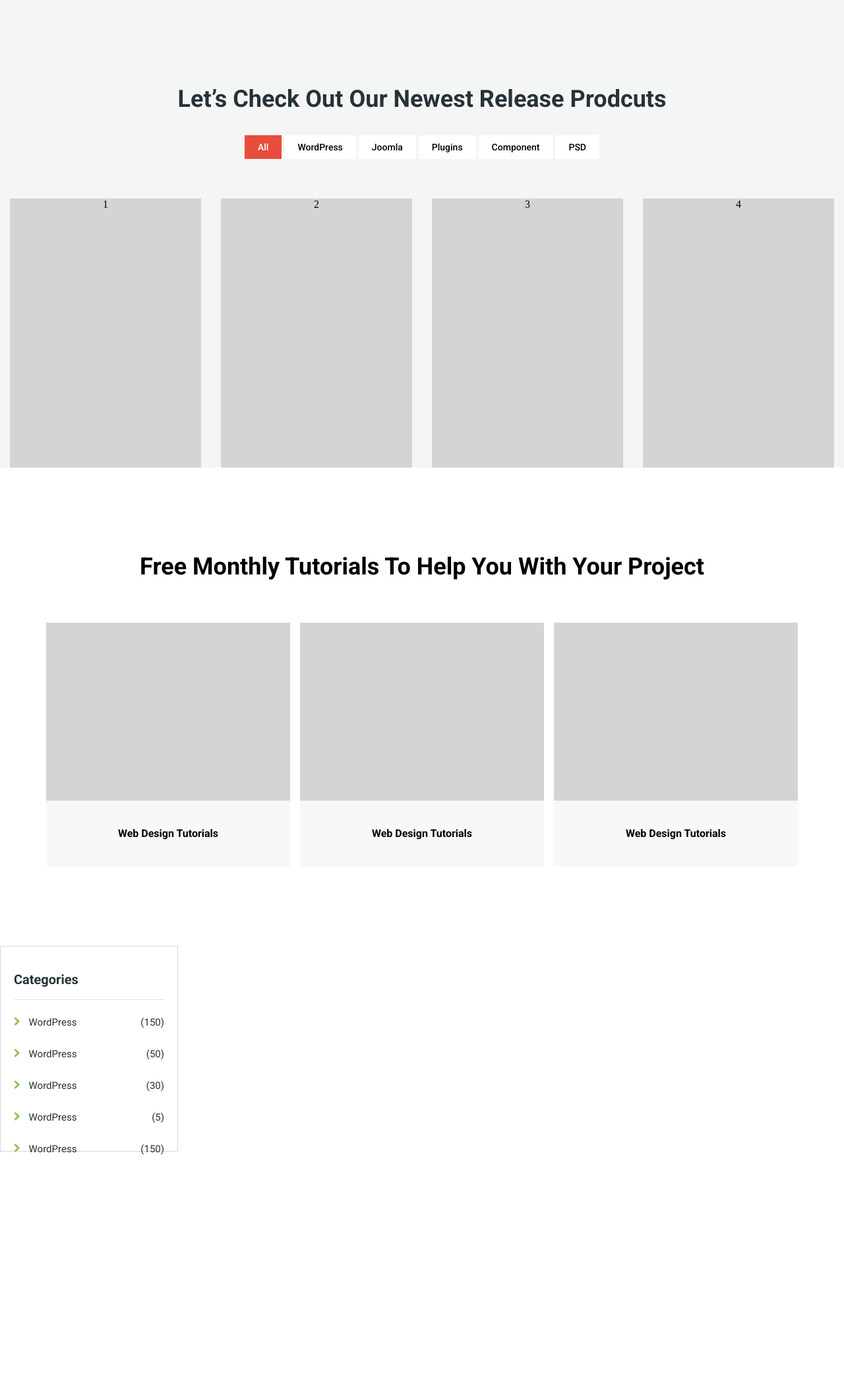
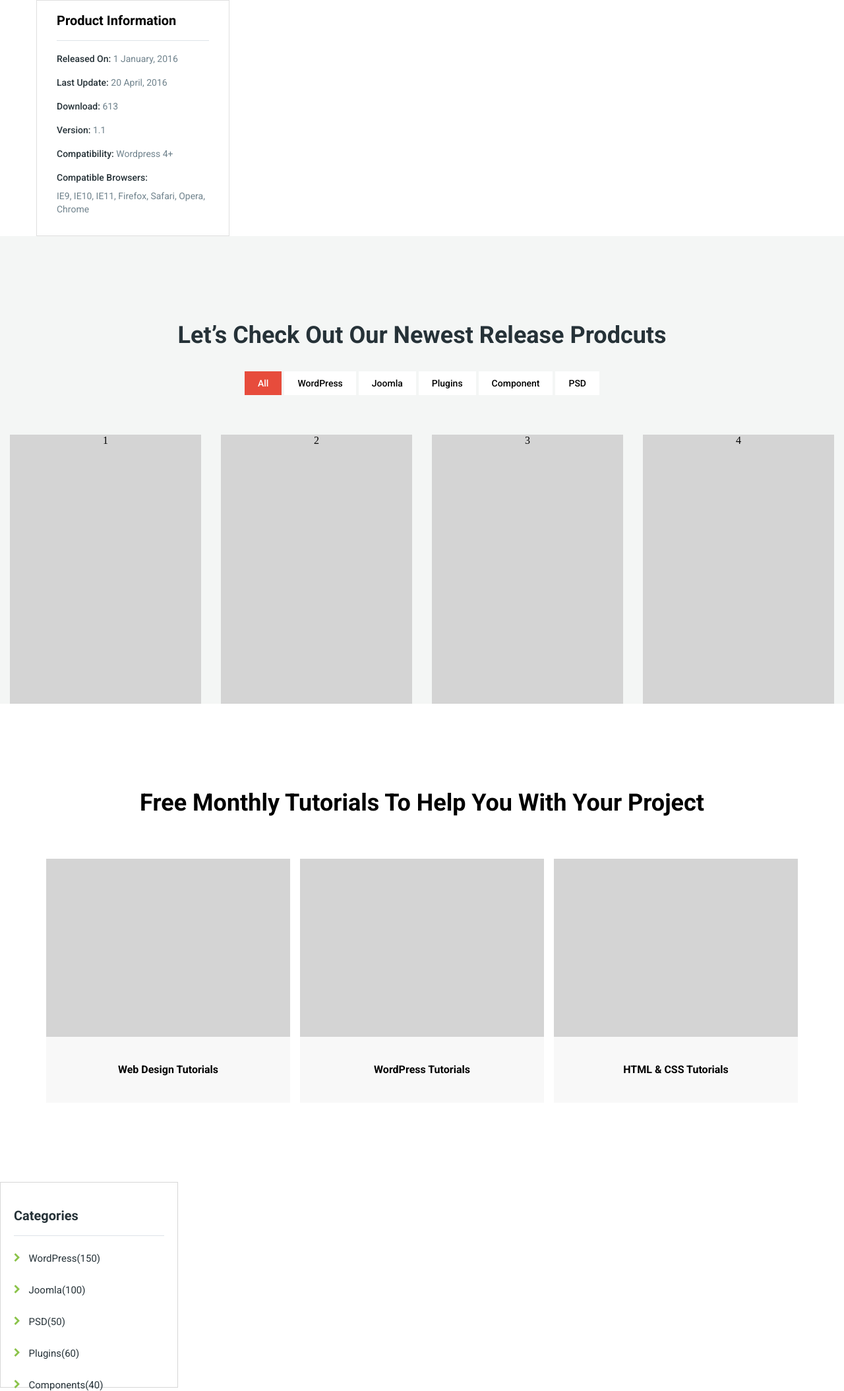
Before and after one commit to Silver8Light/foxtar, a website: page app/index.html in a window 1280 px wide. Shown: the whole page at 66% size. Before the commit the page ends 1751 px from the top, so only its background shows below. Drawn offline with nearby package versions, Linux system fonts and the light colour scheme; files that its build step writes are made by us from their sources; files whose address does not match are found by name.

Commit message:
add Comments and prod-inf block

```diff
--- a/app/index.html
+++ b/app/index.html
@@ -6,15 +6,29 @@
 	<meta name="viewport" content="width=device-width, initial-scale=1.0">
 	<meta http-equiv="X-UA-Compatible" content="ie=edge">
 	<title>Document</title>
-	<link href="https://fonts.googleapis.com/css?family=Roboto:300,400,400i,500,500i,700,700i&amp;subset=cyrillic-ext"
-		rel="stylesheet">
+	<link href="https://fonts.googleapis.com/css?family=Roboto:300,400,400i,500,500i,700,700i&amp;subset=cyrillic-ext" rel="stylesheet">
 	<link rel="stylesheet" href="css/libs.min.css">
 	<link rel="stylesheet" href="css/style.css">
 </head>
 
 <body>
+	<div class="container">		<!--Prod-inf-block 09_product details-->
+		<div class="row">
+			<div class="prod-inf col-3">
+				<div class="prod-inf__title">Product Information</div>
+				<div class="prod-inf__block">
+					<div class="prod-inf__released space">Released On:<span>1 January, 2016</span></div>
+					<div class="prod-inf__update space">Last Update:<span>20 April, 2016</span></div>
+					<div class="prod-inf__download space">Download:<span>613</span></div>
+					<div class="prod-inf__version space">Version:<span>1.1</span></div>
+					<div class="prod-inf__compatibility space">Compatibility:<span>Wordpress 4+</span></div>
+					<div class="prod-inf__browsers">Compatible Browsers:<span>IE9, IE10, IE11, Firefox, Safari, Opera, Chrome</span></div>
+				</div>
+			</div>
+		</div>
+	</div>
 
-	<section class="products">
+	<section class="products">		<!--Products-mixitup 03_main home-->
 		<div class="products__title">
 			Let’s Check Out Our Newest Release Prodcuts
 		</div>
@@ -28,28 +42,19 @@
 				<button data-filter=".psd">PSD</button>
 			</div>
 			<div class="products__container d-flex">
-				<div class="mix psd joomla"
-					style="margin: 0 15px; width: 442px; height: 408px; background-color: #d4d4d4;">1</div>
-				<!--EXAMPLE-->
-				<div class="mix wordpress component"
-					style="margin: 0 15px; width: 442px; height: 408px; background-color: #d4d4d4;">2</div>
-				<!--EXAMPLE-->
-				<div class="mix joomla psd"
-					style="margin: 0 15px; width: 442px; height: 408px; background-color: #d4d4d4;">3</div>
-				<!--EXAMPLE-->
-				<div class="mix plugin wordpress"
-					style="margin: 0 15px; width: 442px; height: 408px; background-color: #d4d4d4;">4</div>
-				<!--EXAMPLE-->
+				<div class="mix psd joomla" style="margin: 0 15px; width: 442px; height: 408px; background-color: #d4d4d4;">1</div> <!--EXAMPLE-->
+				<div class="mix wordpress component" style="margin: 0 15px; width: 442px; height: 408px; background-color: #d4d4d4;">2</div> <!--EXAMPLE-->
+				<div class="mix joomla psd" style="margin: 0 15px; width: 442px; height: 408px; background-color: #d4d4d4;">3</div> <!--EXAMPLE-->
+				<div class="mix plugin wordpress" style="margin: 0 15px; width: 442px; height: 408px; background-color: #d4d4d4;">4</div> <!--EXAMPLE-->
 			</div>
 		</div>
 	</section>
 
-	<section class="tutorials">
+	<section class="tutorials">		<!--Tutorials 03_home page-->
 		<div class="container ">
 			<div class="tutorials__title">
 				Free Monthly Tutorials To Help You With Your Project
 			</div>
-
 			<div class="tutorials__inner d-flex justify-content-between">
 				<div class="tutorials__items">
 					<div class="tutorials__items__box"></div>
@@ -57,21 +62,17 @@
 				</div>
 				<div class="tutorials__items">
 					<div class="tutorials__items__box"></div>
-					<div class="tutorials__items__textbox">Web Design Tutorials</div>
+					<div class="tutorials__items__textbox">WordPress Tutorials</div>
 				</div>
 				<div class="tutorials__items">
 					<div class="tutorials__items__box"></div>
-					<div class="tutorials__items__textbox">Web Design Tutorials</div>
+					<div class="tutorials__items__textbox">HTML & CSS Tutorials</div>
 				</div>
 			</div>
-
-
-
 		</div>
 	</section>
 
-
-	<div class="box">
+	<div class="box">		<!--Categories 04_all new items-->
 		<div class="categories">
 			Categories
 		</div>
@@ -82,20 +83,20 @@
 					<a class="chevron__number" href='#'>(150)</a>
 				</div>
 				<div class="chevron justify-content-space-between d-flex">
-					<a class="chevron__name" href='#'>WordPress</a>
+					<a class="chevron__name" href='#'>Joomla</a>
+					<a class="chevron__number" href='#'>(100)</a>
+				</div>
+				<div class="chevron justify-content-space-between d-flex">
+					<a class="chevron__name" href='#'>PSD</a>
 					<a class="chevron__number" href='#'>(50)</a>
 				</div>
 				<div class="chevron justify-content-space-between d-flex">
-					<a class="chevron__name" href='#'>WordPress</a>
-					<a class="chevron__number" href='#'>(30)</a>
+					<a class="chevron__name" href='#'>Plugins</a>
+					<a class="chevron__number" href='#'>(60)</a>
 				</div>
 				<div class="chevron justify-content-space-between d-flex">
-					<a class="chevron__name" href='#'>WordPress</a>
-					<a class="chevron__number" href='#'>(5)</a>
-				</div>
-				<div class="chevron justify-content-space-between d-flex">
-					<a class="chevron__name" href='#'>WordPress</a>
-					<a class="chevron__number" href='#'>(150)</a>
+					<a class="chevron__name" href='#'>Components</a>
+					<a class="chevron__number" href='#'>(40)</a>
 				</div>
 			</div>
 		</div>
--- a/app/scss/style.scss
+++ b/app/scss/style.scss
@@ -12,6 +12,30 @@ body {
 	padding: 0 15px;
 }
 
+.row {
+	margin: 0 -15px;
+}
+
+.col-3 {
+	width: 25%;
+	padding: 0 15px;
+}
+
+.col-4 {
+	width: 33.333%;
+	padding: 0 15px;
+}
+
+.col-6 {
+	width: 50%;
+	padding: 0 15px;
+}
+
+.col-8 {
+	width: 66.6666667%;
+	padding: 0 15px;
+}
+
 .d-flex {
     display: flex;
 }
@@ -20,6 +44,11 @@ body {
     justify-content: space-between;
 }
 
+.align-items-center {
+    align-items: center;
+}
+
+        /*Products-mixitup 03_main home*/
 .products {
     background-color: #f4f6f5;
     padding-top: 120px;
@@ -60,6 +89,7 @@ body {
     }
 }
 
+        /*Tutorials 03_home page*/
 .tutorials{
     font-family:'Roboto';
     font-weight: bold;
@@ -87,6 +117,7 @@ body {
     padding: 40px 15px;
 }
 
+/*ICOMOON*/
 @font-face {
     font-family: 'icomoon';
     src:  url('../fonts/icomoon.eot?e0wtts');
@@ -96,9 +127,9 @@ body {
       url('../fonts/icomoon.svg?e0wtts#icomoon') format('svg');
     font-weight: normal;
     font-style: normal;
-  }
+}
 
-  [class^="icon-"], [class*=" icon-"] {
+[class^="icon-"], [class*=" icon-"] {
     /* use !important to prevent issues with browser extensions that change fonts */
     font-family: 'icomoon' !important;
     speak: none;
@@ -111,20 +142,12 @@ body {
     /* Better Font Rendering =========== */
     -webkit-font-smoothing: antialiased;
     -moz-osx-font-smoothing: grayscale;
-  }
+}
 
   .icon-chevron-right:before {
     content: "\f054";
-  }
-
-.justify-content-space-between{
-    justify-content: space-between;
 }
-
-.align-items-center {
-    align-items: center;
-}
-
+/*Categories 04_all new items*/
 .box{
 width: 270px;
 height: 312px;
@@ -172,3 +195,38 @@ font-size: 15px;
 font-weight: 400;
 text-decoration: none;
 }
+
+        /*Prod-inf-block 09_product details*/
+.prod-inf {
+    padding: 0 30px 30px 30px;
+    border: 1px solid #dfdfdf;
+}
+
+.prod-inf__title {
+    font-size: 20px;
+    font-family: 'Roboto', sans-serif;
+    font-weight: 700;
+    line-height: 60px;
+    border-bottom: 1px solid #dde3e8;
+    margin-bottom: 9px;
+}
+
+.prod-inf__block {
+    font-size: 14px;
+    font-family: 'Roboto', sans-serif;
+    font-weight: 500;
+    line-height: 36px;
+    color: #263238;
+    span {
+        font-weight: 400;
+        color: #70838d;
+    }
+    .prod-inf__browsers span {
+        display: block;
+        line-height: 20px;
+    }
+    & .space span:before {
+        content: " ";
+        white-space: pre;
+    }
+}
```
